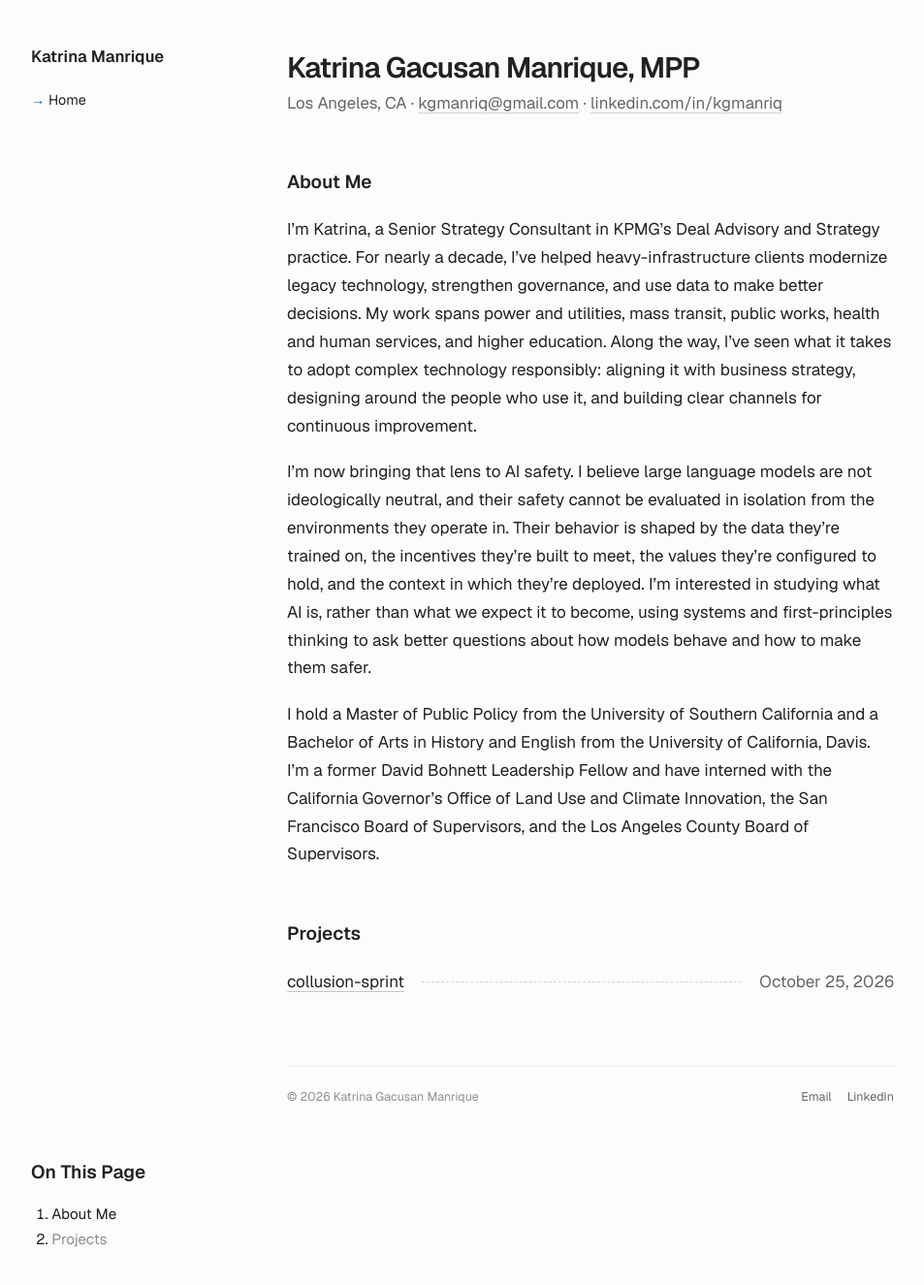
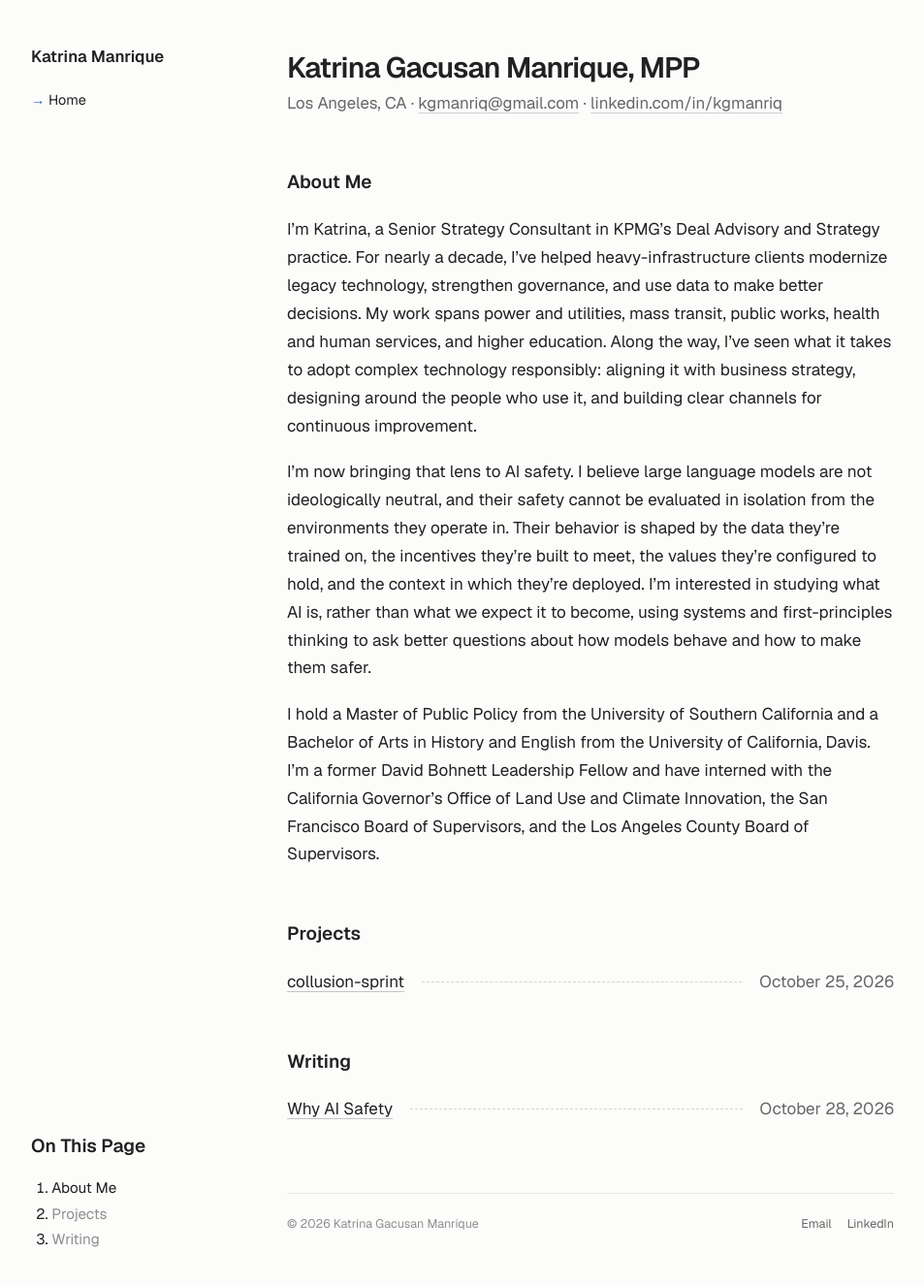
Before and after one commit to kgmanriq/kgmanriq.github.io, a Jekyll site: the page built from index.html, in a window 1280 px wide and 1336 px high. Shown: the top 1325 px of the window at 97% size, without its empty margins (16-969 px from the left). Built offline with Jekyll 4.4.1, drawn with Linux system fonts in a browser that asks for light colours.

Commit message:
Add Writing section and placeholder 'Why AI Safety' article
Co-Authored-By: Claude Opus 5.5 <noreply@anthropic.com>
Claude-Session: https://claude.ai/code/session_01EuuEgRVzQ3seSDn6GstdDW

```diff
--- a/_config.yml
+++ b/_config.yml
@@ -10,6 +10,9 @@ url: "https://kgmanriq.github.io"
 baseurl: ""
 
 markdown: kramdown
+permalink: /writing/:title/
+future: true
+timezone: America/Los_Angeles
 plugins:
   - jekyll-seo-tag
 
--- a/index.html
+++ b/index.html
@@ -31,3 +31,15 @@ title: Home
   </li>
   {% endfor %}
 </ul>
+
+<h2 id="writing">Writing</h2>
+
+<ul class="leaders">
+  {% for post in site.posts %}
+  <li>
+    <a href="{{ post.url | relative_url }}">{{ post.title }}</a>
+    <span class="leader" aria-hidden="true"></span>
+    <span class="leader-right">{{ post.date | date: "%B %-d, %Y" }}</span>
+  </li>
+  {% endfor %}
+</ul>
```
Also changed, not shown: _layouts/post.html (added, +10 -0 lines), _posts/2026-10-28-why-ai-safety.md (added, +11 -0 lines).
